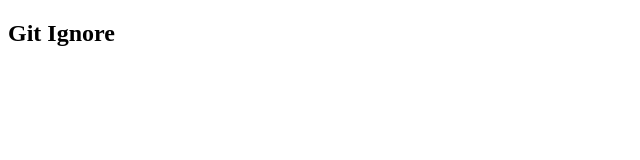
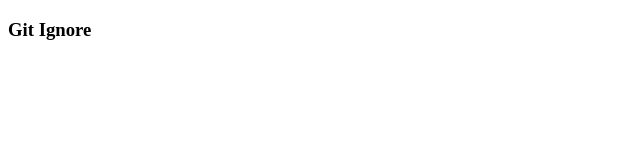
Before and after one commit to zizo-malik/git-ignore, a plain HTML site: page index.html in a window 1280 px wide. Shown: the whole page, without its empty margins (0-640 px from the left). Drawn offline with Linux system fonts and the light colour scheme.

Commit message:
git ignore file done

```diff
--- a/index.html
+++ b/index.html
@@ -6,6 +6,6 @@
     <title>git ignore</title>
 </head>
 <body>
-    <h2>Git Ignore</h2>
+    <h3>Git Ignore </h3>
 </body>
 </html>
```
Also changed, not shown: app.js (added), passwords/home.html (added), 1 other file.
